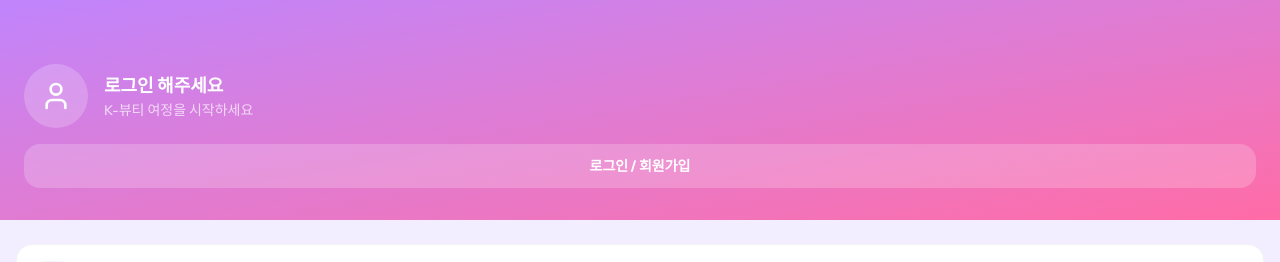
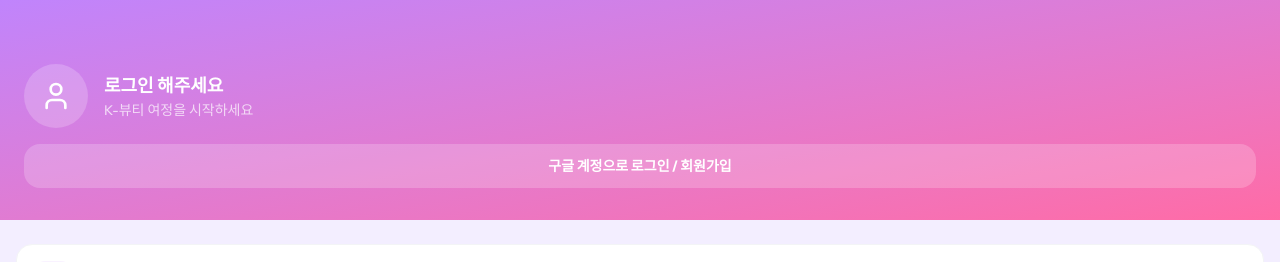
Before and after one commit to bjoon0822-byte/gloo, a React (Vite) app: page /mypage in a window 1280 px wide. Shown: the top 262 px of the page. Built offline with nearby package versions, Linux system fonts and the light colour scheme; no server answers; a web font is replaced by a local one.

Commit message:
feat: integrate Supabase Auth in MyPage

```diff
--- a/src/pages/MyPage.tsx
+++ b/src/pages/MyPage.tsx
@@ -1,26 +1,94 @@
 import { User, Heart, Calendar, ChevronRight, Settings, LogOut, Bell } from 'lucide-react';
+import { useState, useEffect } from 'react';
+import { supabase } from '../lib/supabase';
+import type { Session } from '@supabase/supabase-js';
 
 /**
  * 📱 마이페이지
  * 프로필, 예약 내역, 위시리스트
  */
 export default function MyPage() {
+    const [session, setSession] = useState<Session | null>(null);
+    const [loading, setLoading] = useState(false);
+
+    useEffect(() => {
+        // Initial session check
+        supabase.auth.getSession().then(({ data: { session } }) => {
+            setSession(session);
+        });
+
+        // Listen for auth changes
+        const {
+            data: { subscription },
+        } = supabase.auth.onAuthStateChange((_event, session) => {
+            setSession(session);
+        });
+
+        return () => subscription.unsubscribe();
+    }, []);
+
+    const handleLogin = async () => {
+        setLoading(true);
+        try {
+            const { error } = await supabase.auth.signInWithOAuth({
+                provider: 'google',
+                options: {
+                    redirectTo: window.location.origin + '/mypage'
+                }
+            });
+            if (error) throw error;
+        } catch (error) {
+            console.error('Error logging in:', error);
+            alert('로그인 시도 중 오류가 발생했습니다.');
+        } finally {
+            setLoading(false);
+        }
+    };
+
+    const handleLogout = async () => {
+        try {
+            await supabase.auth.signOut();
+        } catch (error) {
+            console.error('Error logging out:', error);
+        }
+    };
     return (
         <div className="min-h-screen bg-background pb-20 safe-area-top">
             {/* 프로필 헤더 */}
             <div className="bg-gradient-to-br from-primary to-primary-light px-6 pt-16 pb-8 text-white">
                 <div className="flex items-center gap-4">
-                    <div className="w-16 h-16 rounded-full bg-white/20 flex items-center justify-center">
-                        <User className="w-8 h-8 text-white" />
+                    <div className="w-16 h-16 rounded-full bg-white/20 flex items-center justify-center overflow-hidden">
+                        {session?.user?.user_metadata?.avatar_url ? (
+                            <img src={session.user.user_metadata.avatar_url} alt="Profile" className="w-full h-full object-cover" />
+                        ) : (
+                            <User className="w-8 h-8 text-white" />
+                        )}
                     </div>
                     <div>
-                        <h2 className="text-lg font-bold">로그인 해주세요</h2>
-                        <p className="text-sm text-white/70">K-뷰티 여정을 시작하세요</p>
+                        <h2 className="text-lg font-bold">
+                            {session ? session.user.user_metadata?.full_name || session.user.email?.split('@')[0] : '로그인 해주세요'}
+                        </h2>
+                        <p className="text-sm text-white/70">
+                            {session ? session.user.email : 'K-뷰티 여정을 시작하세요'}
+                        </p>
                     </div>
                 </div>
-                <button className="mt-4 w-full py-3 rounded-2xl bg-white/20 text-sm font-bold hover:bg-white/30 transition-colors cursor-pointer">
-                    로그인 / 회원가입
-                </button>
+                {!session ? (
+                    <button
+                        onClick={handleLogin}
+                        disabled={loading}
+                        className="mt-4 w-full py-3 rounded-2xl bg-white/20 text-sm font-bold hover:bg-white/30 transition-colors cursor-pointer"
+                    >
+                        {loading ? '로그인 중...' : '구글 계정으로 로그인 / 회원가입'}
+                    </button>
+                ) : (
+                    <button
+                        onClick={handleLogout}
+                        className="mt-4 w-full py-3 rounded-2xl bg-white/20 text-sm font-bold hover:bg-white/30 transition-colors cursor-pointer"
+                    >
+                        로그아웃
+                    </button>
+                )}
             </div>
 
             <div className="px-4 py-6 space-y-3">
```
